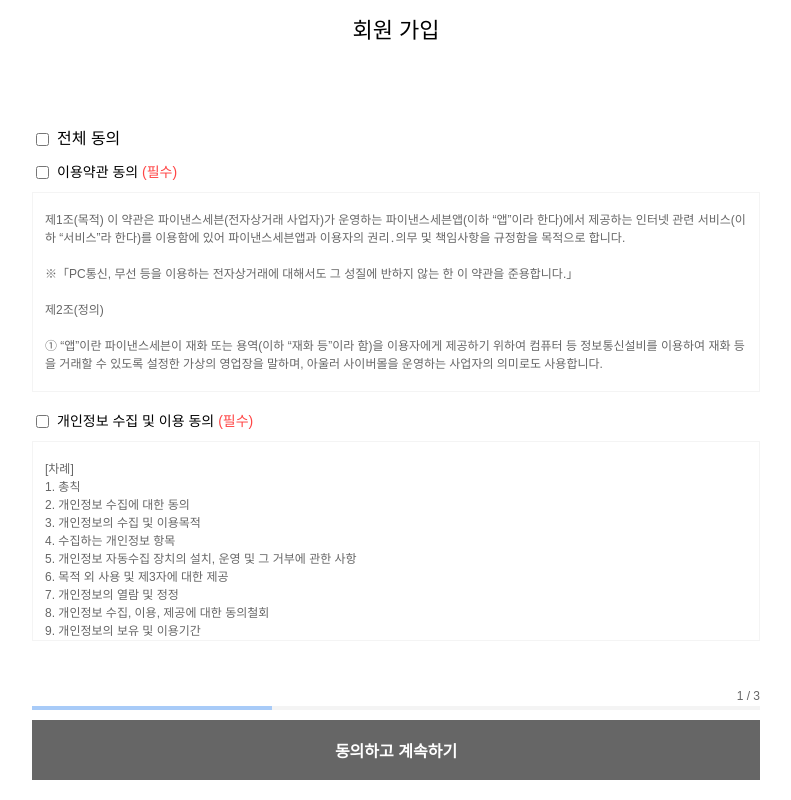
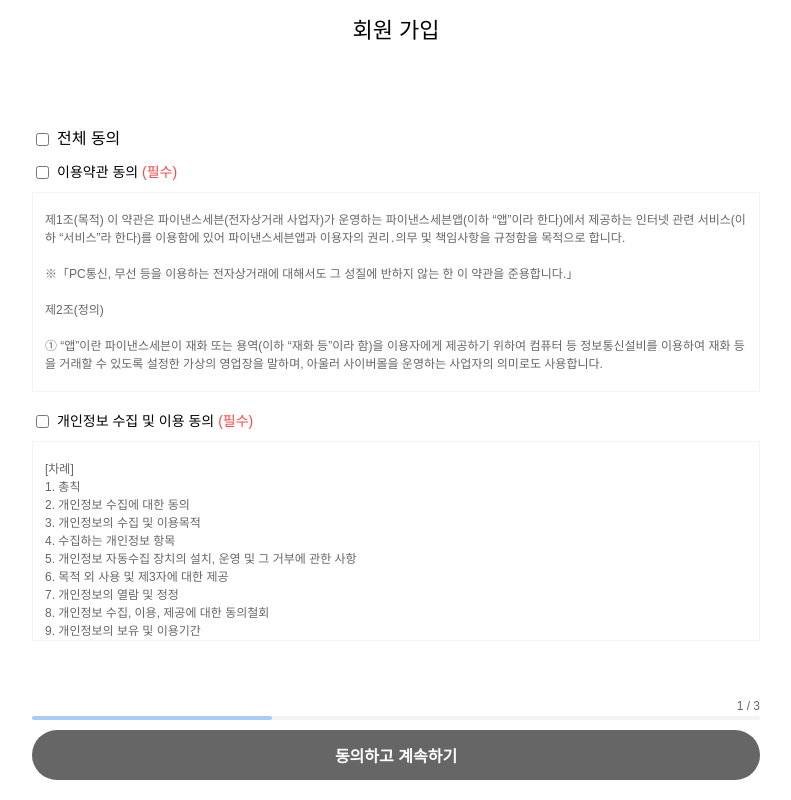
Before and after one commit to KDT3MiniProjectTeam-7/Mini_Project_FE, a React (Vite) app: page /signup in a window 1280 px wide. Shown: the whole page, without its empty margins (244-1035 px from the left). Built offline with nearby package versions, Linux system fonts and the light colour scheme; no server answers; a web font is replaced by a local one.

Commit message:
Feat: intro, login, survey css수정

```diff
--- a/src/pages/intro/Intro.tsx
+++ b/src/pages/intro/Intro.tsx
@@ -40,6 +40,7 @@ const Link = styled(LinkForm)`
   justify-content: center;
   font-weight: bold;
   text-decoration: none;
+  border-radius:20px;
 `;
 
 export default Intro;
--- a/src/pages/login/Login.tsx
+++ b/src/pages/login/Login.tsx
@@ -103,6 +103,7 @@ const Input = styled.input`
   box-sizing: border-box;
   border: none;
   border-bottom: 2px solid var(--lightblue-color);
+  padding:0 10px;
 
   :focus {
     outline: none;
@@ -129,6 +130,7 @@ const Submit = styled(Input)`
   text-decoration: none;
   border: none;
   font-weight: bold;
+  border-radius:20px;
 `;
 
 const Link = styled(LinkForm)`
--- a/src/pages/signUp/Agreement.tsx
+++ b/src/pages/signUp/Agreement.tsx
@@ -514,7 +514,7 @@ const BottomContainer = styled.div<AllCheckedData>`
   .nextButton {
     width: 100%;
     background-color: ${({ isAllChecked }) => (isAllChecked ? 'var(--main-color)' : 'var(--gray-color)')};
-    height: 60px;
+    height: 50px;
     font-size: var(--font-m);
     color: #ffffff;
     display: flex;
@@ -525,5 +525,6 @@ const BottomContainer = styled.div<AllCheckedData>`
     font-weight: bold;
     margin-top: 10px;
     z-index: 1000;
+    border-radius:50px;
   }
 `;
--- a/src/pages/signUp/Complete.tsx
+++ b/src/pages/signUp/Complete.tsx
@@ -106,7 +106,7 @@ const BottomContainer = styled.div`
   .nextButton {
     width: 100%;
     background-color: var(--main-color);
-    height: 60px;
+    height: 50px;
     font-size: var(--font-m);
     color: #ffffff;
     display: flex;
@@ -116,19 +116,8 @@ const BottomContainer = styled.div`
     border: none;
     font-weight: bold;
     margin-top: 10px;
+    border-radius:50px;
   }
 `;
 
-// const Container = styled.div`
-//   width: 100%;
-//   position: absolute;
-//   display: flex;
-//   align-items: center;
-//   justify-content: center;
-//   flex-direction: column;
-
-//   margin: 0;
-//   gap: 20px;
-// `;
-
 export default Complete;
--- a/src/pages/signUp/SignUp.tsx
+++ b/src/pages/signUp/SignUp.tsx
@@ -49,7 +49,7 @@ const MainContainer = styled.main`
 const BottomContainer = styled.div<StepData>`
   width: 100%;
   position: absolute;
-  bottom: 70px;
+  bottom: 60px;
   padding: 20px;
 
   .step {
@@ -70,6 +70,7 @@ const BottomContainer = styled.div<StepData>`
     height: 4px;
     width: 100%;
     background-color: var(--lightgray-color);
+    border-radius:10px
   }
 
   .line--blue {
@@ -79,6 +80,7 @@ const BottomContainer = styled.div<StepData>`
     transition-property: width, opacity;
     transition-duration: 0.7s;
     transition-timing-function: ease;
+    border-radius:10px;
     ${({ step }) =>
       step === '1'
         ? css`
--- a/src/pages/signUp/UserInformation.tsx
+++ b/src/pages/signUp/UserInformation.tsx
@@ -271,7 +271,7 @@ const BottomContainer = styled.div`
   .nextButton {
     width: 100%;
     background-color: var(--main-color);
-    height: 60px;
+    height: 50px;
     font-size: var(--font-m);
     color: #ffffff;
     display: flex;
@@ -281,6 +281,7 @@ const BottomContainer = styled.div`
     border: none;
     font-weight: bold;
     margin-top: 10px;
+    border-radius:50px;
   }
 `;
 
--- a/src/pages/survey/Survey.tsx
+++ b/src/pages/survey/Survey.tsx
@@ -213,7 +213,9 @@ const Header = styled.div`
 `;
 
 const Container = styled.main`
-  margin-top: 20px;
+  margin:0 auto;
+  height:100vh;
+  padding-top:20px;
 
   & > p {
     line-height: 1.5;
@@ -222,7 +224,6 @@ const Container = styled.main`
   }
 
   form {
-    position: relative;
     height: 400px;
 
     & > div > div {
@@ -246,14 +247,14 @@ const Container = styled.main`
     .prev_btn {
       position: absolute;
       bottom: 40px;
-      left: 0;
+      left: 20px;
     }
 
     .next_btn,
     .submit_btn {
       position: absolute;
       bottom: 40px;
-      right: 0;
+      right: 20px;
     }
 
     p {
```
